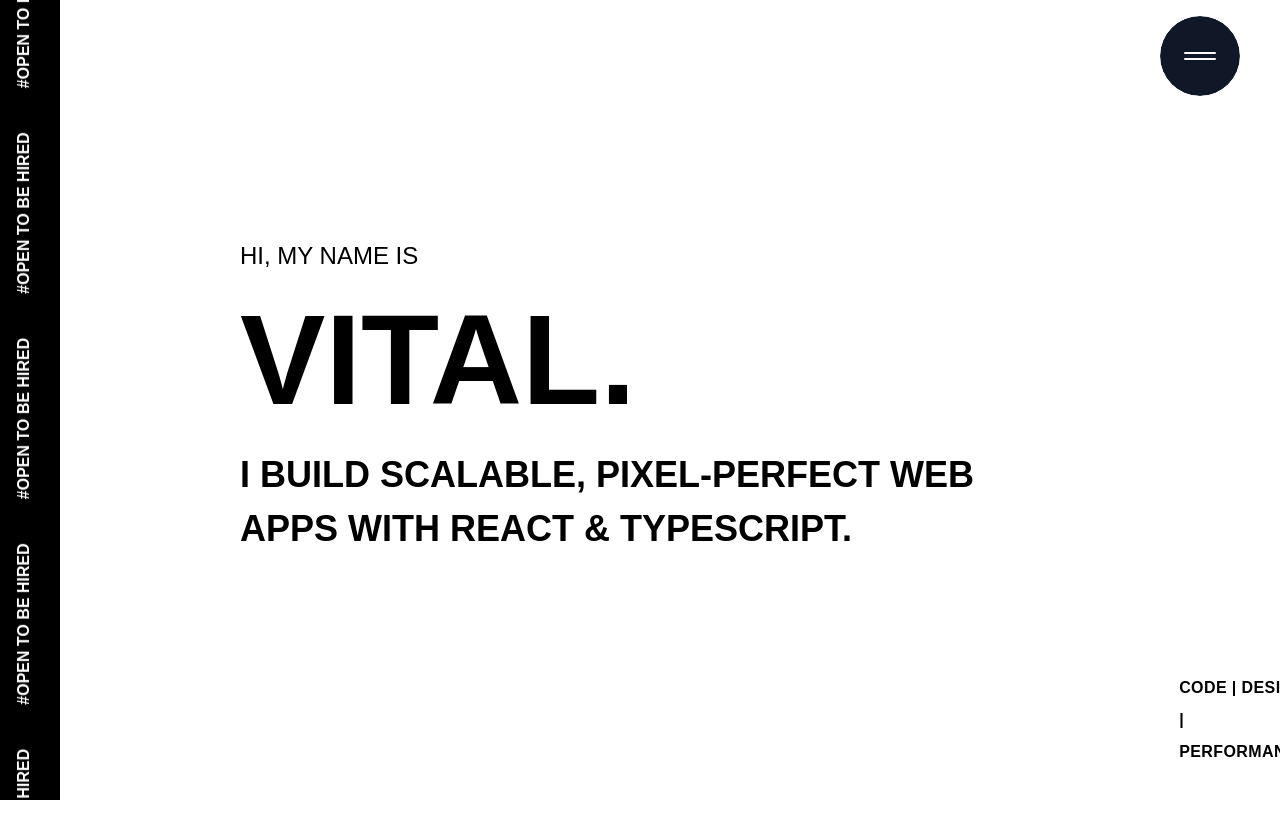
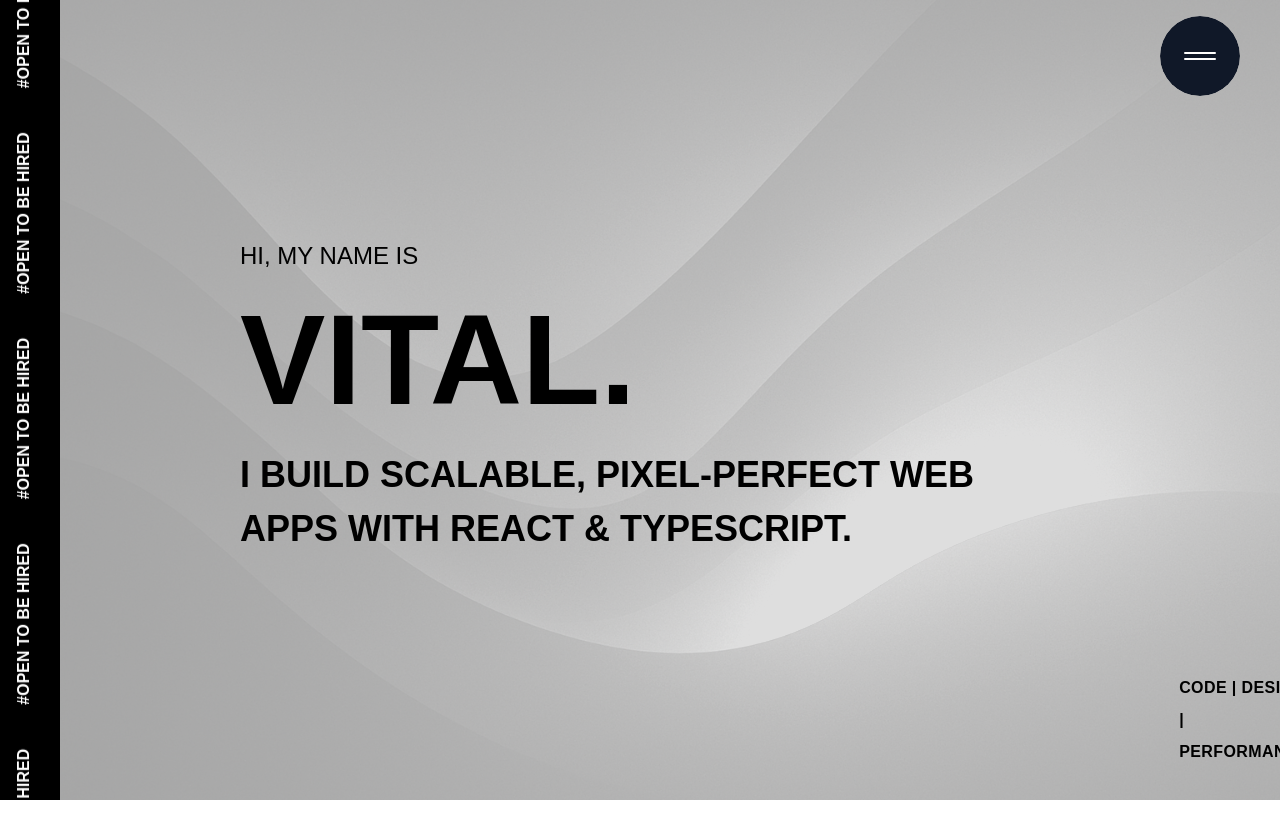
Before and after one commit to vital345/vital-portfolio, a Next.js app: page / in a window 1280 px wide. Shown: the top 838 px of the page. Built offline with nearby package versions, Linux system fonts and the light colour scheme.

Commit message:
feat: added background

```diff
--- a/components/Introduction/Footer.tsx
+++ b/components/Introduction/Footer.tsx
@@ -1,7 +1,7 @@
 const Footer = () => {
   return (
     <>
-      <div className="absolute w-[40px] bottom-0 left-auto right-4">
+      <div className="absolute w-[40px] bottom-0 left-auto right-4 cursor-none">
         <p className="verticle-mode tracking-wide leading-loose font-semibold uppercase">
           Code | Design | Performance
         </p>
--- a/components/Introduction/constants.ts
+++ b/components/Introduction/constants.ts
@@ -1,2 +1,2 @@
 export const SCRAMBLING_CHARS =
-  "!@#$%^&*()><.?abcdefghijklmnopqrstuvwxyzABCDEFGHIJKLMNOPQRSTUVWXYZ";
+  "!@.*#$%&()?abcdefghijklmnopqrstuvwxyzABCDEFGHIJKLMNOPQRSTUVWXYZ";
--- a/components/Introduction/index.tsx
+++ b/components/Introduction/index.tsx
@@ -50,7 +50,7 @@ const Introduction = () => {
   return (
     <div className="relative">
       <Marquee />
-      <div className="relative min-h-[100vh] min-w-[100vw]">
+      <div className="min-h-screen min-w-screen inset-0 bg-[url('/background.png')] bg-cover bg-center filter brightness-200 contrast-50 opacity-50"></div>
       <div className="p-20 lg:p-60 flex flex-col md:p-40 absolute top-0 left-0">
         <div
           ref={introContentRef}
@@ -65,7 +65,6 @@ const Introduction = () => {
           </p>
         </div>
       </div>
-      </div>
       <Footer />
     </div>
   );
--- a/package.json
+++ b/package.json
@@ -10,10 +10,13 @@
   },
   "dependencies": {
     "@gsap/react": "^2.1.2",
+    "clsx": "^2.1.1",
     "gsap": "^3.13.0",
+    "motion": "^12.23.12",
     "next": "15.4.6",
     "react": "19.1.0",
-    "react-dom": "19.1.0"
+    "react-dom": "19.1.0",
+    "tailwind-merge": "^3.3.1"
   },
   "devDependencies": {
     "@eslint/eslintrc": "^3",
```
Also changed, not shown: public/background.png (added). Lines whose indentation alone changed are shown as unchanged.
